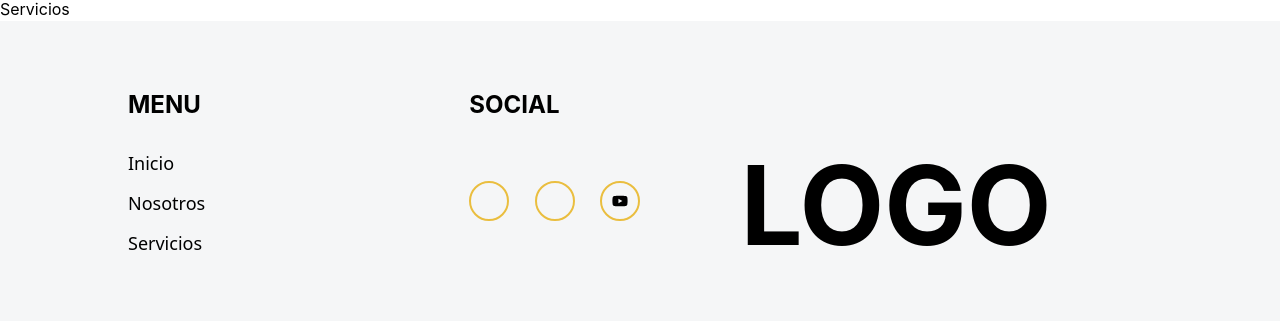
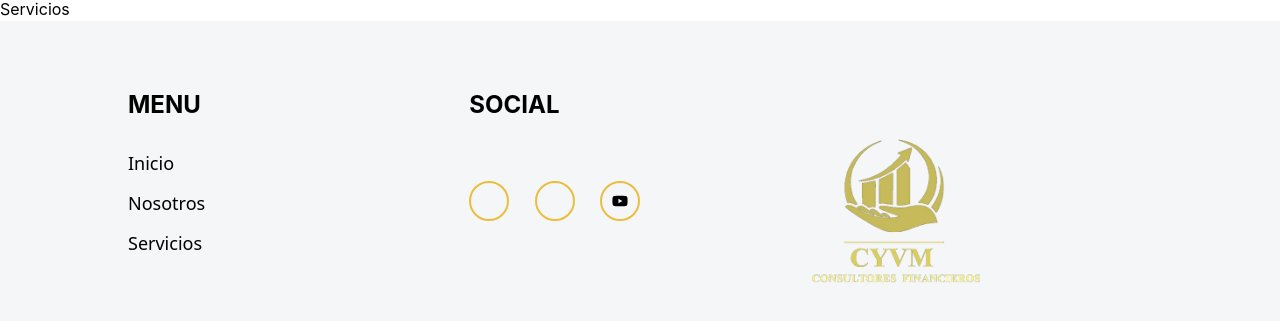
Before and after one commit to sawiwi/page-contable, a React (Create React App) app: page / in a window 1280 px wide. Shown: the part 2055-2376 px from the top of the page. Built offline with nearby package versions, Linux system fonts and the light colour scheme; some icons are missing.

Commit message:
feat: logo to footer

```diff
--- a/src/shared/Footer/index.js
+++ b/src/shared/Footer/index.js
@@ -1,5 +1,6 @@
 import React from 'react'
 import { iconList } from '../../components/icons/index'
+import Logo from '../../assets/img/logoVero.png'
 
 
 const Footer = () => {
@@ -53,9 +54,17 @@ const Footer = () => {
               </div>
           </div>
           <div className='xl:w-3/6'>
-              <h2 className='w-86 pb-10 text-2xl mt-10 xl:mt-28 text-center uppercase'>
+              {/* <h2 className='w-86 pb-10 text-2xl mt-10 xl:mt-28 text-center uppercase'>
                   <h1 className='uppercase font-bold text-[110px]'>Logo</h1>
-              </h2>
+              </h2>        */}
+                <div className="flex justify-center items-center">
+                  <img
+                    className="h-60 w-86 cursor-pointer pb-1 mt-4 xl:mt-4"
+                    src={Logo}
+                    alt="CYVM"
+
+                  />
+                </div>
           </div>
       </div>
  </footer>
```
